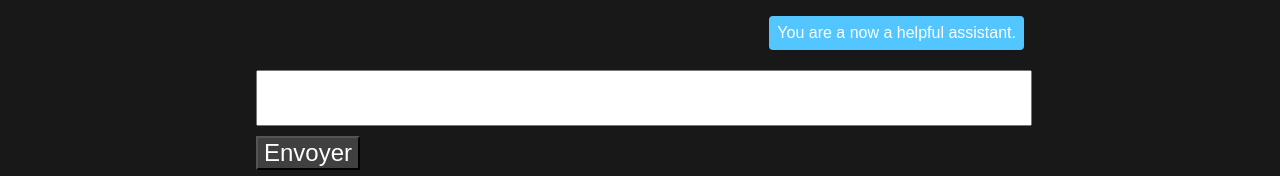
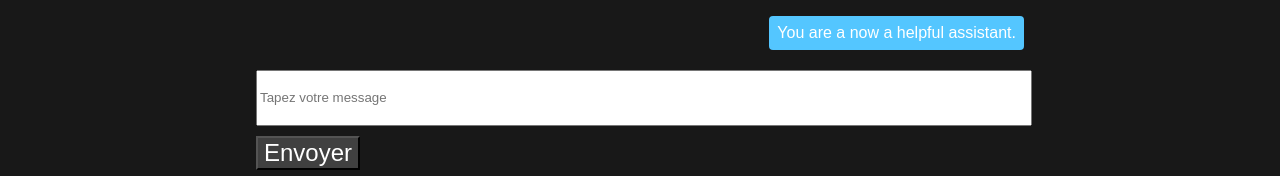
Before and after one commit to Willix-IT/GptChat, a React (Create React App) app: page /conversation/1 in a window 1280 px wide. Shown: the part 189-365 px from the top of the page. Built offline with nearby package versions, Linux system fonts and the light colour scheme; the HTML template or start-up script is replaced by a standard one.

Commit message:
Fix white space + loading

```diff
--- a/src/components/Conversation.jsx
+++ b/src/components/Conversation.jsx
@@ -11,6 +11,7 @@ function Conversation({ apiKey }) {
       : [{"role": "system", "content": "You are a now a helpful assistant."},]
   );
   const [input, setInput] = useState("");
+  const [loading, setLoading] = useState(false)
 
   useEffect(() => {
     saveToLocalStorage(conversationId, messages);
@@ -18,15 +19,16 @@ function Conversation({ apiKey }) {
 
   const handleSubmit = async (e) => {
     e.preventDefault();
+    setLoading(true)
+    setInput("Votre requête est en cours de traitement")
     if (!input) return;
     const userMessage = { role: "user", content: input };
     const temp = [...messages, userMessage]
-    console.log(temp)
     setMessages((prevMessages) => [...prevMessages, userMessage]);
 
     const assistantMessage = await fetchAssistantResponse(temp);
     setMessages((prevMessages) => [...prevMessages, assistantMessage]);
-
+    setLoading(false)
     setInput("");
   };
 
@@ -49,7 +51,6 @@ function Conversation({ apiKey }) {
       });
 
       const data = await response.json();
-      console.log(data);
       const message = {
         role: "assistant",
         content: data.choices[0].message.content.trim(),
@@ -92,6 +93,8 @@ function Conversation({ apiKey }) {
           type="text"
           value={input}
           onChange={(e) => setInput(e.target.value)}
+          placeholder={loading ? "Chargement..." : "Tapez votre message"}
+          disabled={loading}
         />
         <button
           type="submit"
--- a/src/components/Message.jsx
+++ b/src/components/Message.jsx
@@ -18,6 +18,7 @@ const MessageText = styled.div`
       : "#54c6ff"};
   border-radius: 4px;
   max-width: 70%;
+  white-space: pre-wrap;
 `;
 
 function Message({ role, content }) {
```
